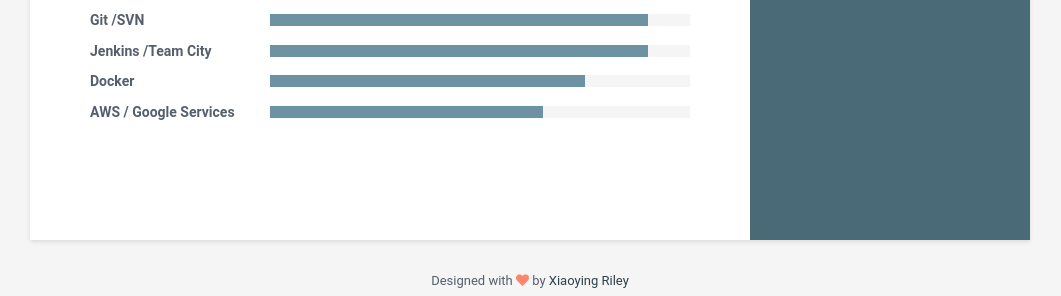
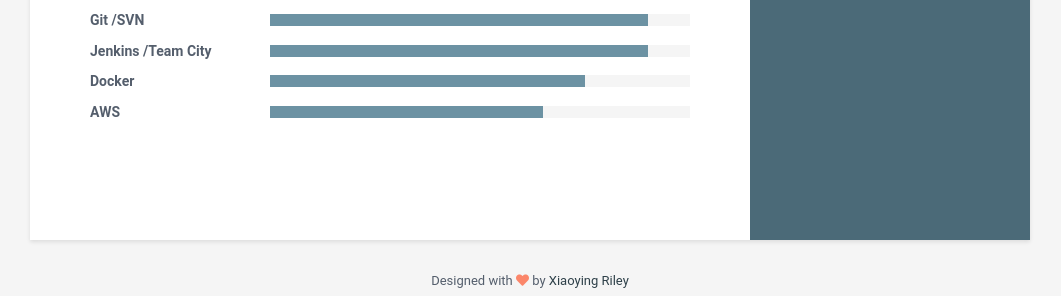
Before and after one commit to RameshBabuPrudhvi/rameshbabuprudhvi.github.io, a Jekyll site: the page built from index.html, in a window 1280 px wide. Shown: the part 1721-2017 px from the top of the page, without its empty margins (110-1171 px from the left). Built offline with Jekyll 4.4.1, drawn with Linux system fonts in a browser that asks for light colours.

Commit message:
Update data.yml

```diff
--- a/_data/data.yml
+++ b/_data/data.yml
@@ -140,7 +140,7 @@
     - name: Docker
       level: 75%
 
-    - name: AWS / Google Services
+    - name: AWS
       level: 65%
 
 
```
